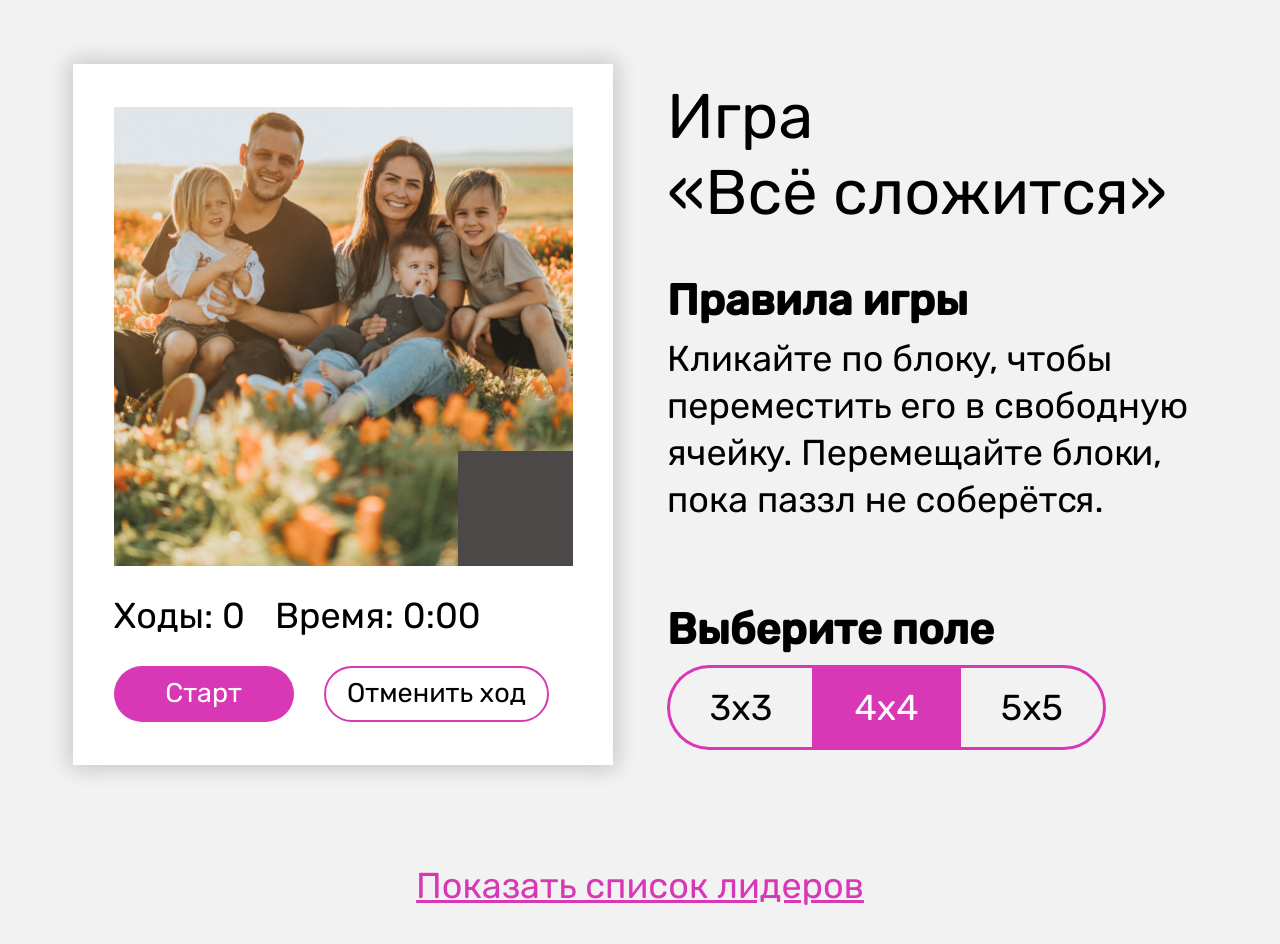
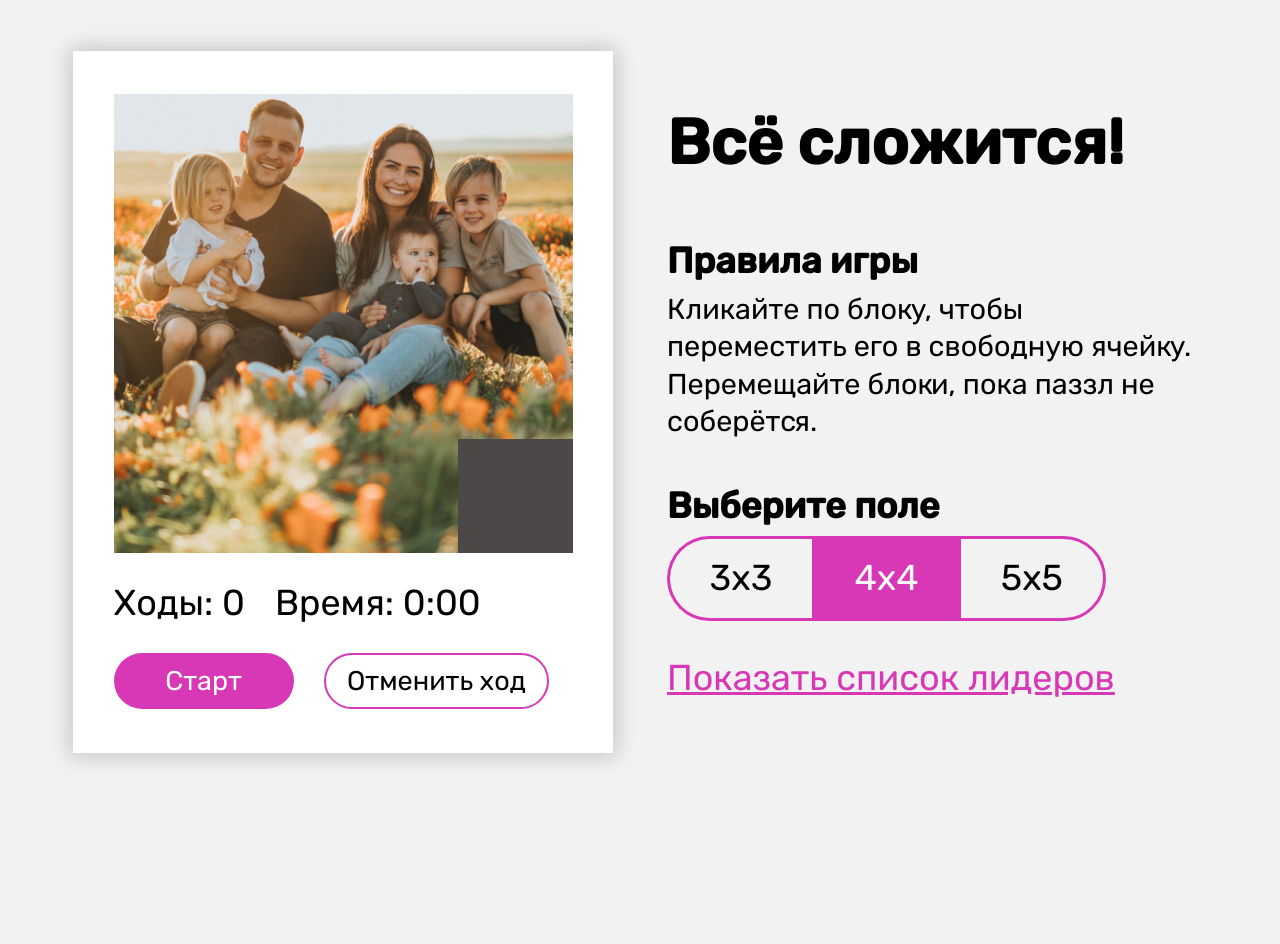
Before and after one commit to vikhri/Charity-Hackaton-2023, a website built with Vite: page index.html in a window 1280 px wide. Before the commit the page ends 907 px from the top, so only its background shows below. Built offline with nearby package versions, Linux system fonts and the light colour scheme; a script that the page names is missing.

Commit message:
правки стилей лидерборда

```diff
--- a/index.html
+++ b/index.html
@@ -10,7 +10,7 @@
       <div class="main-field">
         <div class="text-block order-info section">
           <div class="text-block-texts">
-            <p class="text-title">Игра <br /> «Всё сложится»</p>
+            <p class="text-title">Всё сложится!</p>
             <p class="text-subtitle"> <strong>Правила игры</strong> <br /></p>
             <p class="text-plain">Кликайте по блоку, чтобы переместить его в свободную ячейку. Перемещайте блоки, пока паззл не соберётся.</p>
           </div>
@@ -31,6 +31,7 @@
               </div>
             </div>
           </div>
+          <a href="#leaderboard" class="text-show-leaderboard" id="show-leaderboard">Показать список лидеров</a>
         </div>
         <div class="main-window order-game section">
           <div class="field">
@@ -136,7 +137,6 @@
       </div>
     </div>
     <div class="show-leaderboard">
-      <a href="#leaderboard" class="text-show-leaderboard" id="show-leaderboard">Показать список лидеров</a>
       <div class="leaderboard" id="leaderboard">
         <div>
           <table>
--- a/src/pcss/blocks/hero.pcss
+++ b/src/pcss/blocks/hero.pcss
@@ -28,6 +28,8 @@ body {
   font-style: normal;
   font-size: 36px;
 
+  padding-bottom: 100px;
+
   background-color: #f2f2f2;
 
   @media (max-width: 1024px) {
@@ -47,7 +49,7 @@ p {
   display: flex;
   flex-wrap: wrap;
   justify-content: center;
-  padding: 5vw;
+  padding: 4vw;
   width: 100%;
   row-gap: 2em;
 }
@@ -91,15 +93,17 @@ p {
 
 .text-title {
   font-size: 1.75em;
+  font-weight: 700;
   line-height: 1.2em;
+  margin-bottom: 0.8em;
 }
 
 .text-subtitle{
-  font-size: 1.2em;
-  margin-top: 0.8em;
+  font-size: 1em;
 }
 
 .text-plain {
+  font-size: 0.8em;
   line-height: 1.3em;
 }
 
--- a/src/pcss/blocks/leaderboard.pcss
+++ b/src/pcss/blocks/leaderboard.pcss
@@ -1,7 +1,7 @@
 .text-show-leaderboard {
   text-decoration: underline;
 
-  text-align: center;
+  text-align: left;
   padding-top: 1em;
 
   color: var(--color-accent);
@@ -15,7 +15,9 @@
 }
 
 .leaderboard {
-  display: none;
+  display: flex;
+  opacity: 0;
+  min-height: 400px;
   max-width: var(--main-width);
   margin: 60px auto 0;
   text-align: center;
```
